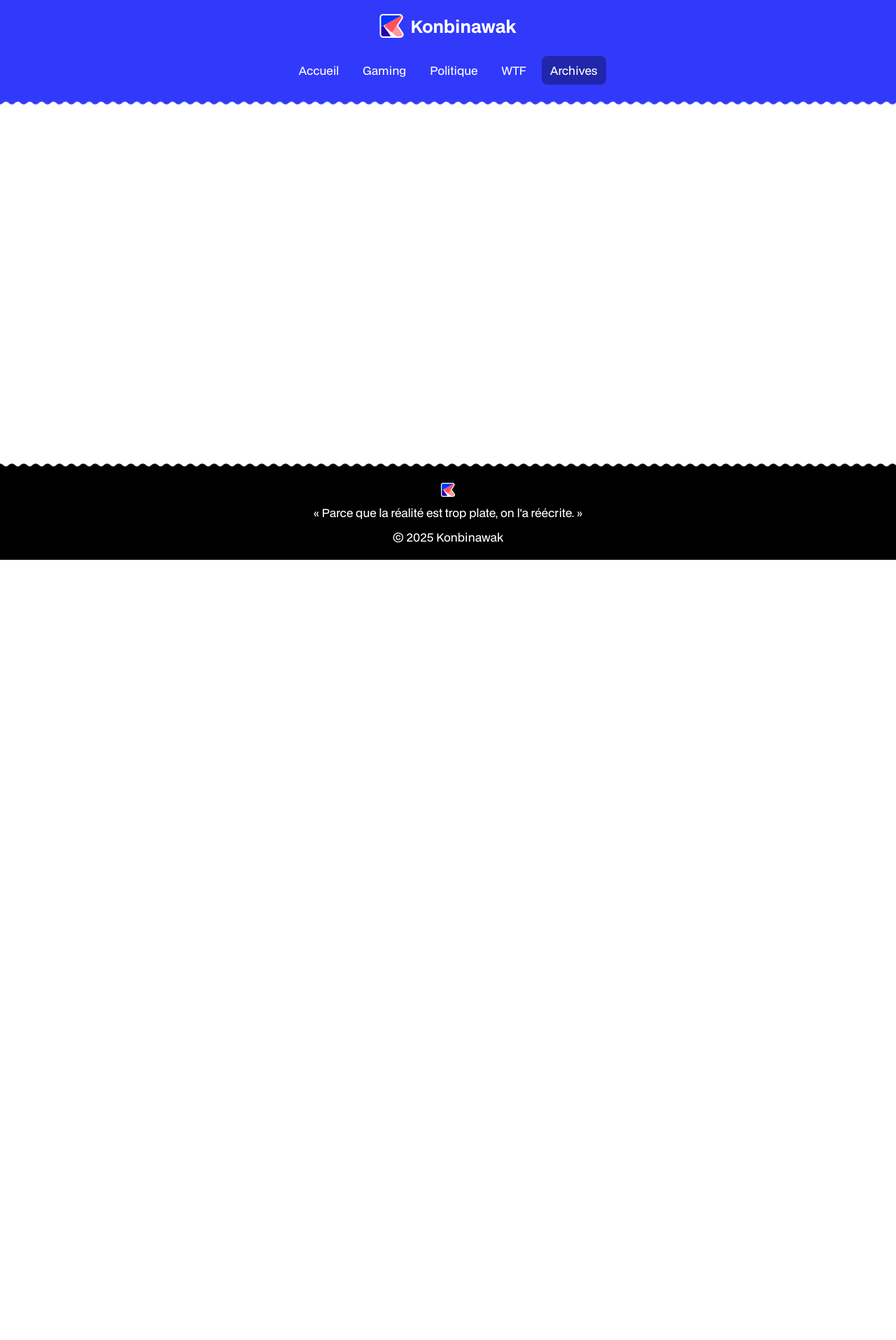
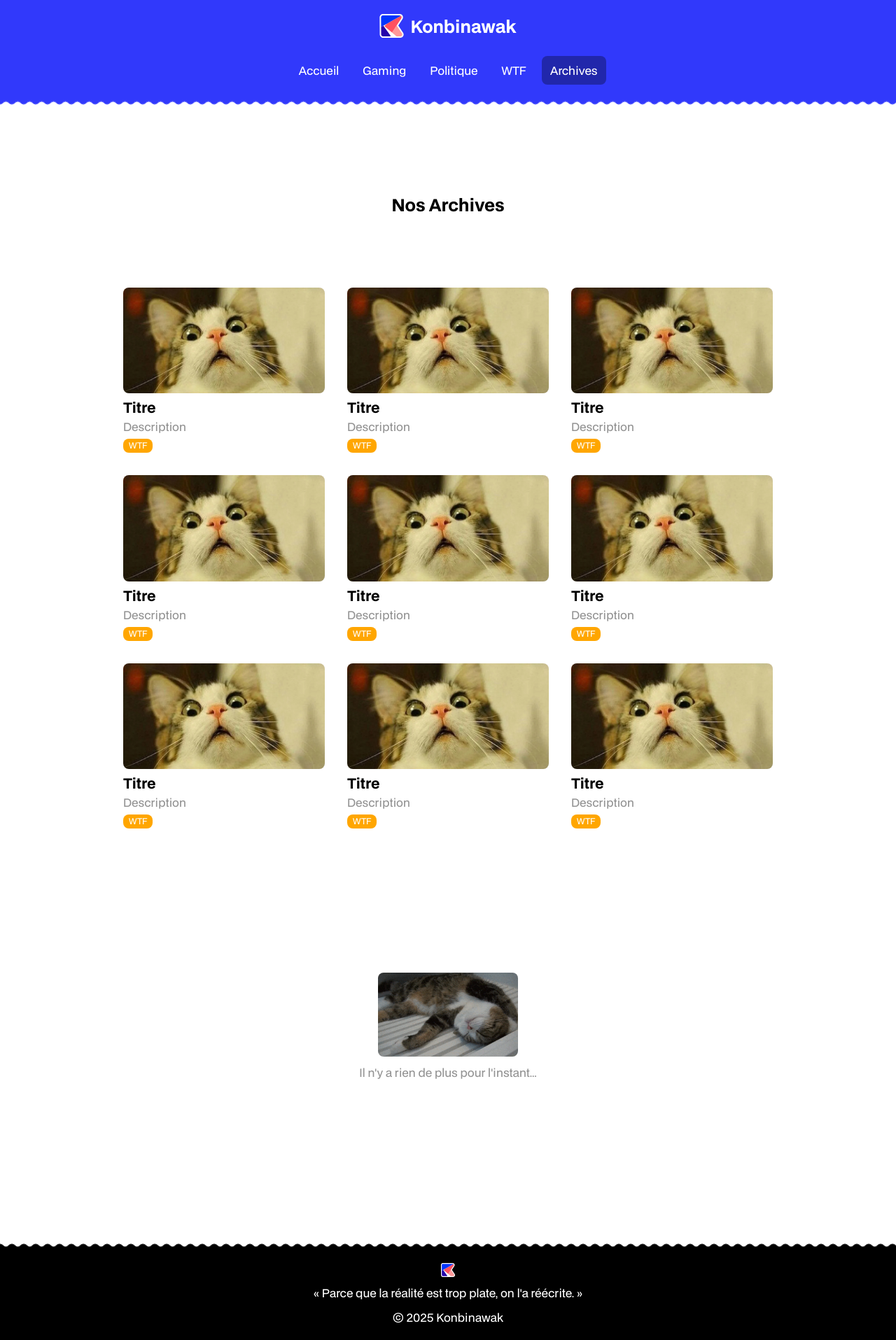
Before and after one commit to HeyAnto/konbinawak-php, a PHP site: page /pages/archives.php in a window 1280 px wide. Shown: the whole page at 70% size. Before the commit the page ends 800 px from the top, so only its background shows below. Run offline with PHP 8.4, Linux system fonts and the light colour scheme.

Commit message:
Update Structure + Add Article Card

```diff
--- a/assets/css/components.css
+++ b/assets/css/components.css
@@ -1,6 +1,16 @@
 /* Header */
 header img {
   height: 34px;
+}
+
+header a {
+  color: var(--color-white);
+}
+
+nav {
+  width: 100%;
+  display: flex;
+  flex-wrap: wrap;
 }
 
 .nav-content {
@@ -51,3 +61,54 @@ footer img {
   background-image: url("/assets/images/utilities/style-foot.svg");
   background-repeat: repeat-x;
 }
+
+/* Article Card */
+.article-card {
+  width: 300px;
+  padding: 5px;
+  border-radius: 12px;
+  border: solid 1px transparent;
+
+  overflow-wrap: break-word;
+  white-space: normal;
+
+  transition: all 0.3s;
+}
+
+.article-card:hover {
+  border: solid 1px var(--color-dark);
+  transform: scale(0.98);
+}
+
+.article-cover {
+  width: 100%;
+  border-radius: 8px;
+}
+
+.article-tag {
+  width: fit-content;
+  padding: 0px 8px;
+  border-radius: 8px;
+  color: var(--color-white);
+  background-color: var(--color-tag-wtf);
+}
+
+/* No More */
+.no-more {
+  width: 200px;
+  border-radius: 8px;
+}
+
+/* Media */
+
+@media screen and (max-width: 768px) {
+  .article-card {
+    width: 400px;
+  }
+}
+
+@media screen and (max-width: 425px) {
+  .article-card {
+    width: 300px;
+  }
+}
--- a/assets/css/globals.css
+++ b/assets/css/globals.css
@@ -10,7 +10,7 @@
   /* Primary Color */
   --color-dark: #000000;
   --color-white: #ffffff;
-  --color-grey-dark: #939393;
+  --color-grey: #939393;
 
   /* Blue Color */
   --color-dark-blue: #2127ab;
@@ -70,6 +70,19 @@ p {
   line-height: var(--line-height-normal);
 }
 
+.p-grey {
+  font-size: var(--font-size-p);
+  font-weight: var(--font-weight-regular);
+  line-height: var(--line-height-normal);
+  color: var(--color-grey);
+}
+
+.p-min {
+  font-size: var(--font-size-min);
+  font-weight: var(--font-weight-regular);
+  line-height: var(--line-height-min);
+}
+
 /* Layout */
 ::selection {
   color: var(--color-dark-pink);
@@ -102,21 +115,39 @@ body {
 
 main {
   flex: 1;
-  max-width: 1920px;
-  width: 100%;
   padding: 100px 50px 200px;
   gap: 200px;
+}
+
+.archives-content {
+  display: grid;
+  grid-template-columns: repeat(3, 1fr);
+  grid-template-rows: 1fr;
+  grid-column-gap: 20px;
+  grid-row-gap: 20px;
 }
 
 /* Other */
 a {
   text-decoration: none;
-  color: var(--color-white);
+  color: var(--color-dark);
 }
 
 /* Media */
+@media screen and (max-width: 1024px) {
+  .archives-content {
+    grid-template-columns: repeat(2, 1fr);
+  }
+}
+
+@media screen and (max-width: 768px) {
+  .archives-content {
+    grid-template-columns: repeat(1, 1fr);
+  }
+}
+
 @media screen and (max-width: 425px) {
   main {
-    padding: 50px 10px;
+    padding: 50px 10px 100px;
   }
 }
--- a/assets/css/utilities.css
+++ b/assets/css/utilities.css
@@ -34,6 +34,10 @@
 }
 
 /* Gap */
+.gap-5 {
+  gap: 5px;
+}
+
 .gap-10 {
   gap: 10px;
 }
--- /dev/null
+++ b/components/article-card.php
@@ -0,0 +1,10 @@
+<a href="" class="article-card flex flex-column gap-10">
+    <img class="article-cover" src="/assets/images/cover-null.jpg" alt="Article Image">
+    <div class="flex flex-column gap-5">
+        <h2>Titre</h2>
+        <p class="p-grey">Description</p>
+        <mark class="article-tag">
+            <p class="p-min">WTF</p>
+        </mark>
+    </div>
+</a>
--- a/components/footer.php
+++ b/components/footer.php
@@ -2,7 +2,7 @@
     <div class="style-foot"></div>
     <div class="foot-content flex flex-column align-item-center gap-10">
         <img src="/assets/images/utilities/logo.svg" alt="Mini Logo Konbinawak">
-        <p>« Parce que la réalité est trop plate, on l'a réécrite. »</p>
+        <p style="text-align: center;">« Parce que la réalité est trop plate, on l'a réécrite. »</p>
         <p>© <?php echo date("Y"); ?> Konbinawak</p>
     </div>
 </footer>
--- a/components/navbar.php
+++ b/components/navbar.php
@@ -3,17 +3,17 @@
         <a href="/index.php">
             <img src="/assets/images/utilities/full-logo.svg" alt="Logo Konbinawak">
         </a>
-        <nav class="flex flex-row gap-10">
+        <nav class="flex flex-row justify-center gap-10">
             <a class="btn-nav" href="/index.php" data-page="index">
                 <p>Accueil</p>
             </a>
-            <a class="btn-nav" href="">
+            <a class="btn-nav" href="/pages/gaming.php" data-page="gaming">
                 <p>Gaming</p>
             </a>
-            <a class="btn-nav" href="">
+            <a class="btn-nav" href="/pages/politique.php" data-page="politique">
                 <p>Politique</p>
             </a>
-            <a class="btn-nav" href="">
+            <a class="btn-nav" href="/pages/wtf.php" data-page="wtf">
                 <p>WTF</p>
             </a>
             <a class="btn-nav" href="/pages/archives.php" data-page="archives">
--- a/index.php
+++ b/index.php
@@ -7,8 +7,10 @@ include_once "./components/head.php";
 include_once "./components/navbar.php"
 ?>
 
-<main>
-
+<main class="flex flex-column align-item-center">
+    <section class="flex flex-column gap-50">
+        <h1>Accueil</h1>
+    </section>
 </main>
 
 <?php
--- a/pages/archives.php
+++ b/pages/archives.php
@@ -8,7 +8,20 @@ include_once "../components/navbar.php"
 ?>
 
 <main class="flex flex-column align-item-center">
-
+    <section class="flex flex-column gap-50">
+        <h1 style="text-align: center;">Nos Archives</h1>
+        <a href=""></a>
+        <div class="archives-content">
+            <?php
+            for ($i = 0; $i < 9; $i++) {
+                include "../components/article-card.php";
+            }
+            ?>
+    </section>
+    <section class="flex flex-column align-item-center gap-10">
+        <img class="no-more" src="/assets/images/no-more.gif" alt="No More Article">
+        <p class="p-grey">Il n'y a rien de plus pour l'instant...</p>
+    </section>
 </main>
 
 <?php
```
Also changed, not shown: components/article-carousel.php (added, +29 -0 lines), pages/gaming.php (added, +18 -0 lines), pages/politique.php (added, +18 -0 lines), pages/wtf.php (added, +18 -0 lines), assets/images/cover-null.jpg (added), assets/images/no-more.gif (added).
